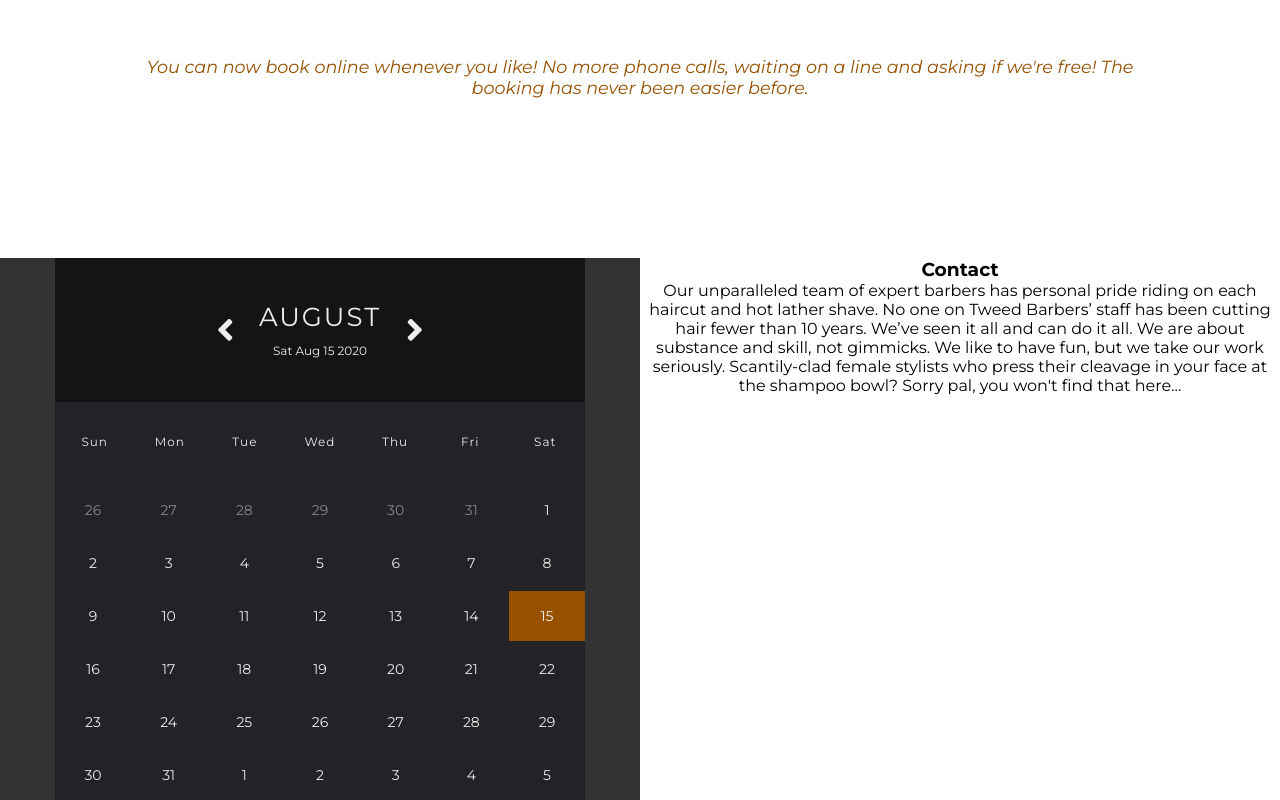
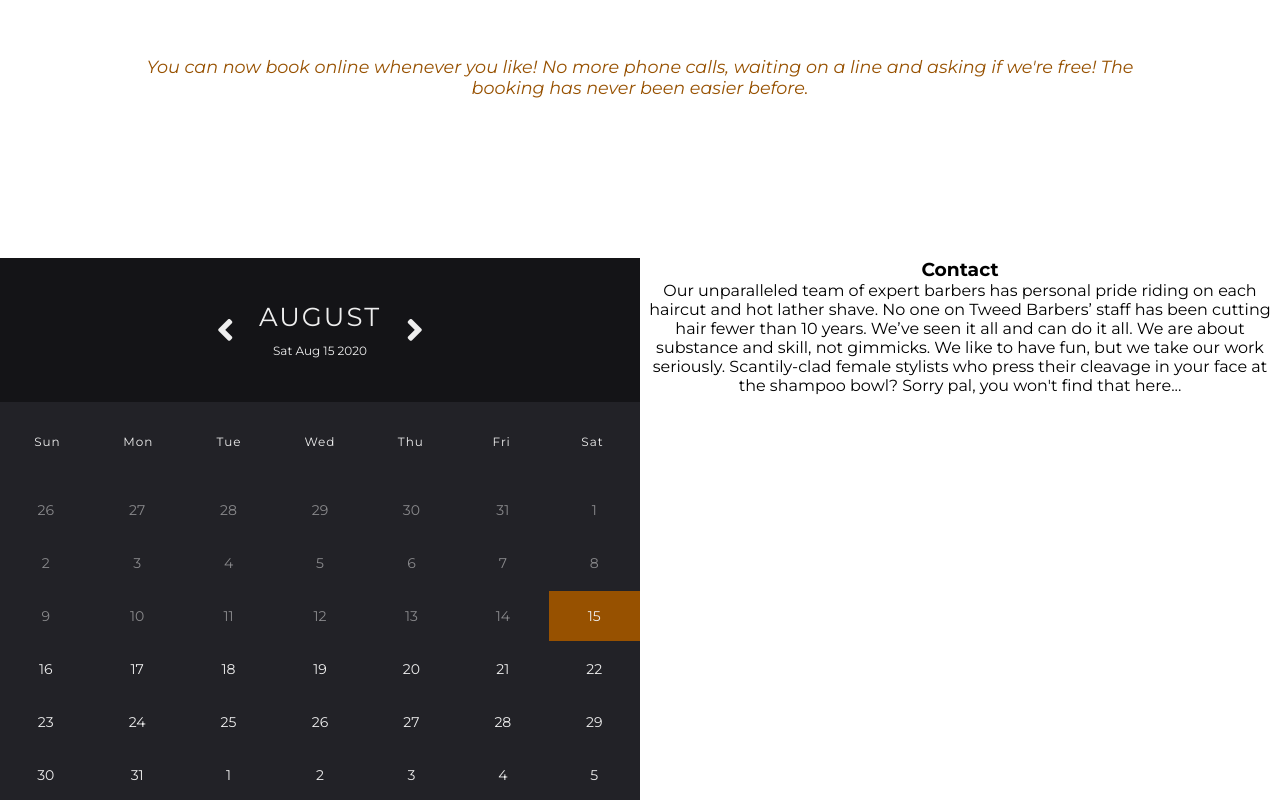
Before and after one commit to Moriarx/Barber, a plain HTML site: page index.html in a window 1280 px wide. Shown: the part 2749-3549 px from the top of the page. Drawn offline with Linux system fonts and the light colour scheme; some packages are replaced by stand-ins of ours.

Commit message:
Updated calendar to grey out previous days. BUG: Calendar does not update on October

```diff
--- a/main.js
+++ b/main.js
@@ -65,25 +65,41 @@ const renderCalendar = () => {
 
   let days = "";
 
+  //gets previous days of the months + greys out previous days from previous months
   for (let x = firstDayIndex; x > 0; x--) {
-    days += `<div class="prev-date">${prevLastDay - x + 1}</div>`;
-    // days.forEach(day => day.classList.add())
+    if (new Date().getMonth() >= date.getMonth()) {
+      days += `<div class="prev-date">${prevLastDay - x + 1}</div>`;
+    } else {
+      days += `<div class="day">${prevLastDay - x + 1}</div>`;
+    }
   }
 
+  //gets current days of the months + greys out previous days this month
   for (let i = 1; i <= lastDay; i++) {
     if (
       i === new Date().getDate() &&
       date.getMonth() === new Date().getMonth()
     ) {
       days += `<div class="today">${i}</div>`;
+    } else if (
+      (i < new Date().getDate() && date.getMonth() === new Date().getMonth()) ||
+      new Date().getMonth() > date.getMonth()
+    ) {
+      days += `<div class="prev-date">${i}</div>`;
     } else {
       days += `<div class="day">${i}</div>`;
     }
   }
 
+  //gets next days of the months + greys out previous months
   for (let j = 1; j <= nextDays; j++) {
-    days += `<div class ="day">${j}</div>`;
-    monthDays.innerHTML = days;
+    if (new Date().getMonth() <= date.getMonth()) {
+      days += `<div class ="day">${j}</div>`;
+      monthDays.innerHTML = days;
+    } else {
+      days += `<div class ="prev-date">${j}</div>`;
+      monthDays.innerHTML = days;
+    }
   }
 };
 
@@ -101,6 +117,7 @@ document.querySelector(".next").addEventListener("click", () => {
 
 const days = document.querySelectorAll(".day");
 
+//adds selected day background on click
 days.forEach((day) =>
   day.addEventListener("click", () => {
     days.forEach((day) => day.classList.remove("selected"));
--- a/scss/_media.scss
+++ b/scss/_media.scss
@@ -135,6 +135,7 @@
 @media screen and (min-width: 767px) {
     .calendar-main {
         flex-direction: row;
+        width: 100%;
     }
     .booking-tab{
         flex-basis: 50%;
--- a/scss/main.scss
+++ b/scss/main.scss
@@ -204,14 +204,20 @@ body {
   height: 50px;
   margin-top: 3px;
   font-size: 14px;
-  transition: background-color 0.2s;
+  transition: background-color 0.1s;
 }
 
-.days div:hover:not(.today), .days div:hover:not(.current) {
+.days div:hover:not(.today) {
   background-color: #262626;
   border: 2px solid #777;
   cursor: pointer;
 }
+
+// .days div:hover:not(.selected){
+//   background-color: #262626;
+//   border: 2px solid #777;
+//   cursor: pointer;
+// }
 
 .prev-date,
 .next-date {
@@ -229,3 +235,7 @@ body {
 .selected {
   background-color: lime;
 }
+
+.calendar {
+  width: 100%;
+}
```
Also changed, not shown: scss/main.css, 1 other file.
